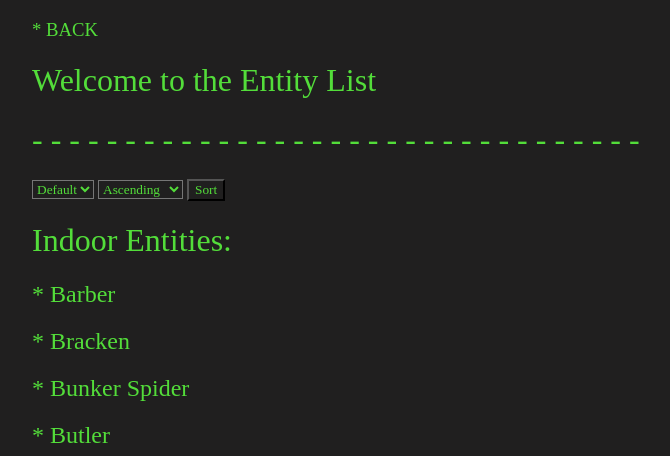
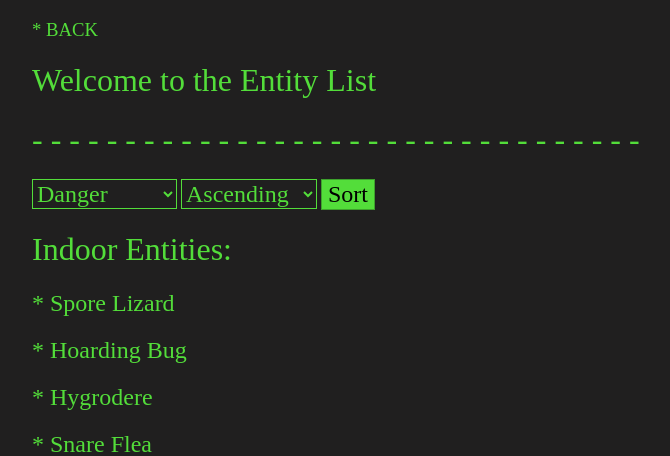
Before and after one commit to 22236bhs/FlaskApp, a Flask app: page /entity in a window 1280 px wide. Shown: the top 456 px of the page, without its empty margins (96-766 px from the left). Run offline with Flask 3, Linux system fonts and the light colour scheme; data comes from the database, SQL or seed files in the repository; some web fonts are replaced.

Commit message:
changed colour of sort option

```diff
--- a/app.py
+++ b/app.py
@@ -10,7 +10,7 @@ DATABASE = "LCdb.db"
 def home():
     params = [("Moons", "The moons the autopilot can route to.", "moons"),
               ("Tools", "The items and upgrades you can buy or find.", "tools"),
-              ("Entites", "The entities you may encounter.", "entity"),
+              ("Entities", "The entities you may encounter.", "entity"),
               ("Weathers", "The weathers a moon can have.", "weathers"),
               ("Interiors", "The interiors a moon's facility may have.", "interiors")]
     return render_template("main.html", params=params, title="Home")
@@ -19,8 +19,8 @@ def home():
 @app.route("/entity", methods=['GET', 'POST']) #Entity list
 def entities():
     sortQueries = {
-        "0": ("Default", ""),
-        "1": ("Danger", "ORDER BY danger"),
+        "0": ("Danger", "ORDER BY danger"),
+        "1": ("Alphabetical", "ORDER BY name")
     }
     sortdir = request.form.get("sortdir")
     if not sortdir:
--- a/static/style.css
+++ b/static/style.css
@@ -30,3 +30,14 @@ cred{
     padding: 10px;
     width: 40%;
 }
+
+select, input{
+    font-size: 150%;
+    border: 1px solid rgb(83, 221, 58);
+}
+
+input{
+    color: black;
+    background-color: rgb(83, 221, 58);
+    border: 1px solid rgb(61, 161, 44);
+}
--- a/templates/entitylist.html
+++ b/templates/entitylist.html
@@ -9,7 +9,8 @@
 
 {% block content %}
 
-<form action="/entity" method="post">
+
+<form action="/entity" method="post" class="sort-box">
     <select name="sort">
         {% for i in sort %}
         <option value="{{i}}">{{sort[i][0]}}</option>
@@ -23,6 +24,7 @@
 
     <input type="submit" value="Sort">
 </form>
+
 
 <h1>Indoor Entities:</h1>
 {% for entity in params[0] %}
```
